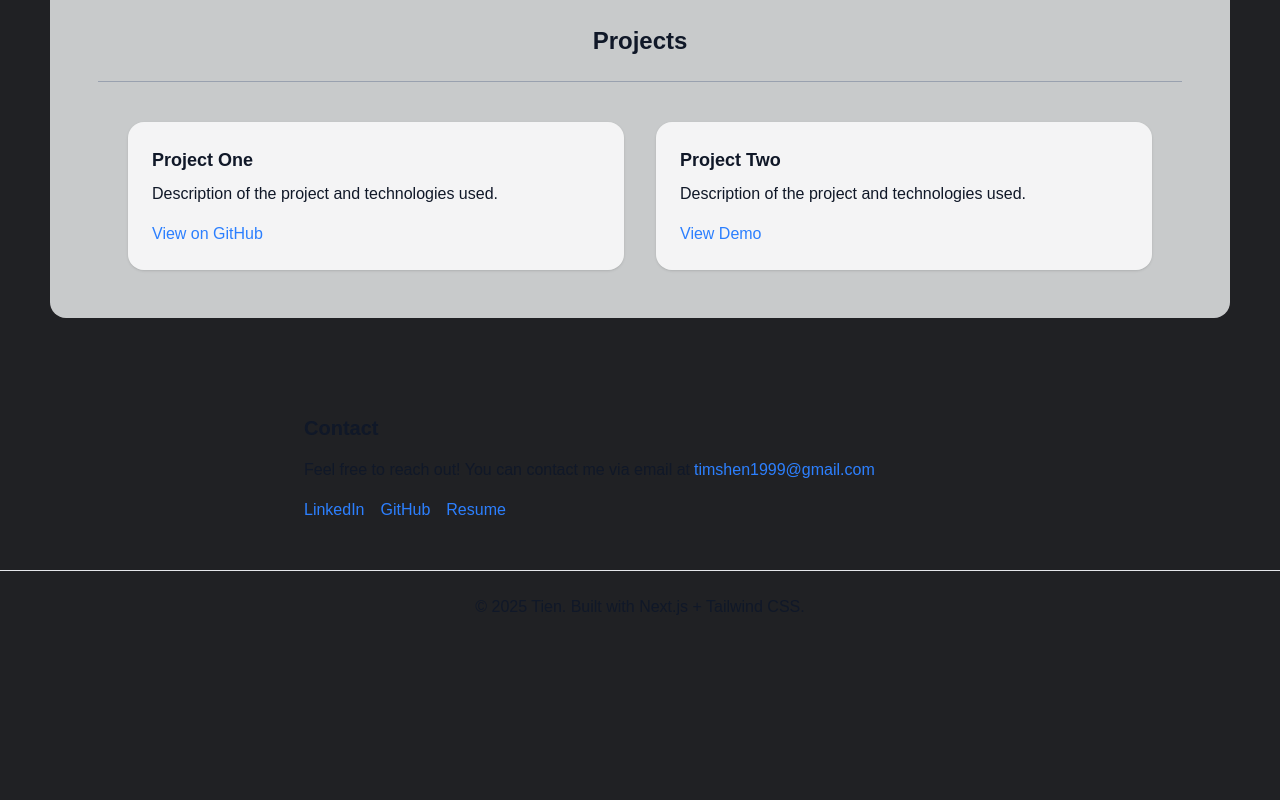
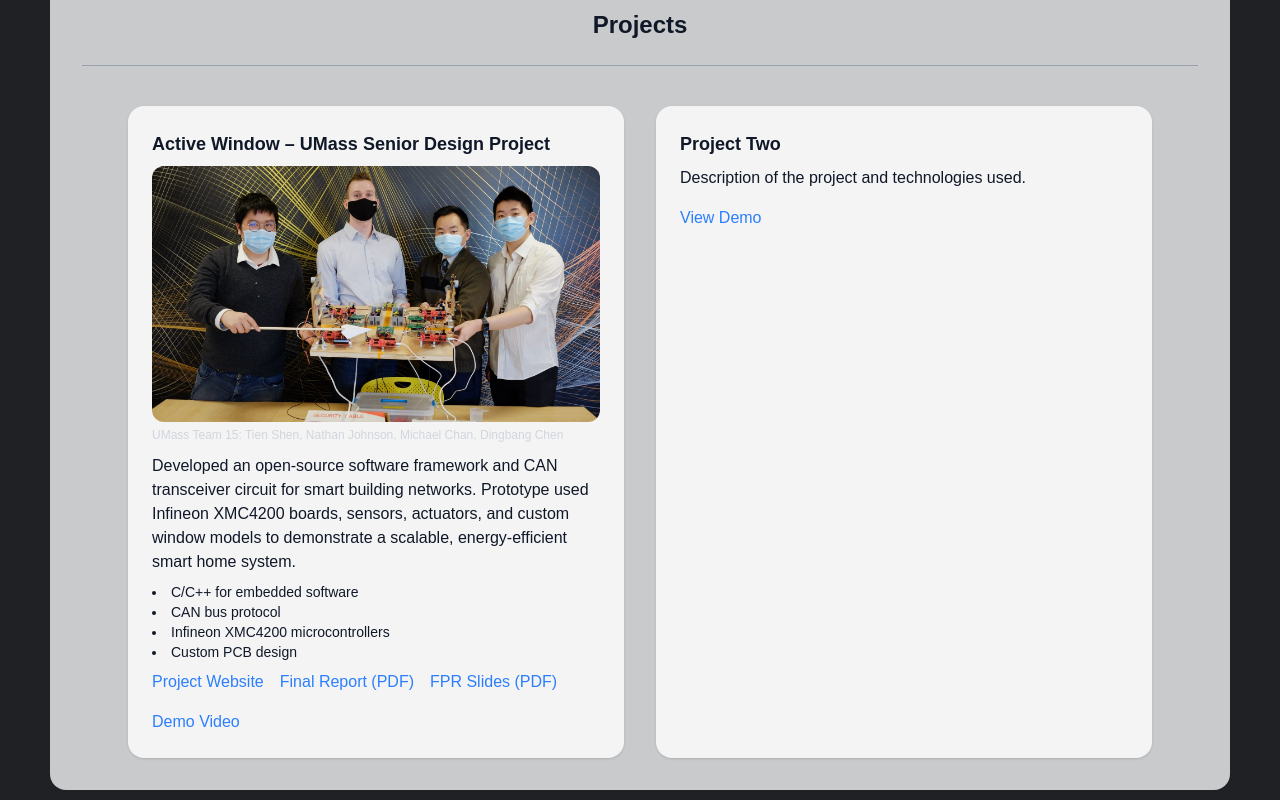
Before and after one commit to tienshen/tien-portfolio-website, a Next.js app: page / in a window 1280 px wide. Shown: the part 500-1300 px from the top of the page. Before the commit the page ends 1143 px from the top, so only its background shows below. Built offline with nearby package versions, Linux system fonts and the light colour scheme.

Commit message:
added senior design project

```diff
--- a/app/page.tsx
+++ b/app/page.tsx
@@ -31,14 +31,31 @@ export default function Home() {
       </section>
 
       {/* Projects Section */}
-  <section id="projects" className="p-12 bg-gray-100/80 dark:bg-[#303134] mb-12 mx-[50px] rounded-2xl">
+  <section id="projects" className="p-8 bg-gray-100/80 dark:bg-[#303134] mb-6 mx-[50px] rounded-2xl">
   <h2 className="text-2xl font-bold mb-6 text-center">Projects</h2>
   <hr className="border-t border-gray-400 dark:border-gray-600 mb-10" />
         <div className="grid md:grid-cols-2 gap-8 max-w-5xl mx-auto">
           <div className="p-6 bg-white/80 dark:bg-[#303134] rounded-2xl shadow">
-            <h3 className="text-lg font-bold mb-2">Project One</h3>
-            <p className="mb-4">Description of the project and technologies used.</p>
-            <a href="#" className="text-blue-500 hover:underline">View on GitHub</a>
+            <h3 className="text-lg font-bold mb-2">Active Window – UMass Senior Design Project</h3>
+              <img src="/active-window-project-group.jpeg" alt="Active Window Project Group" className="w-full h-64 object-cover rounded-xl mb-0" />
+            <p className="mb-2">
+              <span className="text-xs text-gray-300">UMass Team 15: Tien Shen, Nathan Johnson, Michael Chan, Dingbang Chen</span>
+            </p>
+            <p className="mb-2">
+              Developed an open-source software framework and CAN transceiver circuit for smart building networks. Prototype used Infineon XMC4200 boards, sensors, actuators, and custom window models to demonstrate a scalable, energy-efficient smart home system.
+            </p>
+            <ul className="mb-2 list-disc list-inside text-sm">
+              <li>C/C++ for embedded software</li>
+              <li>CAN bus protocol</li>
+              <li>Infineon XMC4200 microcontrollers</li>
+              <li>Custom PCB design</li>
+            </ul>
+            <div className="flex flex-wrap gap-4">
+              <a href="http://www.ecs.umass.edu/sdp/sdp21/team15/" target="_blank" rel="noopener noreferrer" className="text-base text-blue-500 hover:underline">Project Website</a>
+              <a href="/SDP21SDPTeam15FinalReport.pdf" target="_blank" rel="noopener noreferrer" className="text-base text-blue-500 hover:underline">Final Report (PDF)</a>
+              <a href="/FPRpresentation.pdf" target="_blank" rel="noopener noreferrer" className="text-base text-blue-500 hover:underline">FPR Slides (PDF)</a>
+              <a href="https://youtu.be/YnCn2WRyxFA" target="_blank" rel="noopener noreferrer" className="text-base text-blue-500 hover:underline">Demo Video</a>
+            </div>
           </div>
 
           <div className="p-6 bg-white/80 dark:bg-[#303134] rounded-2xl shadow">
```
Also changed, not shown: public/active-window-project-group.jpeg (added).
